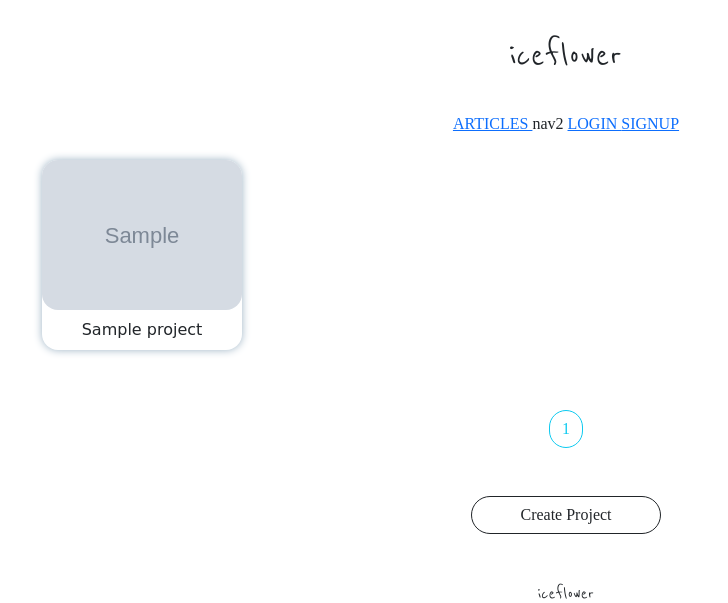
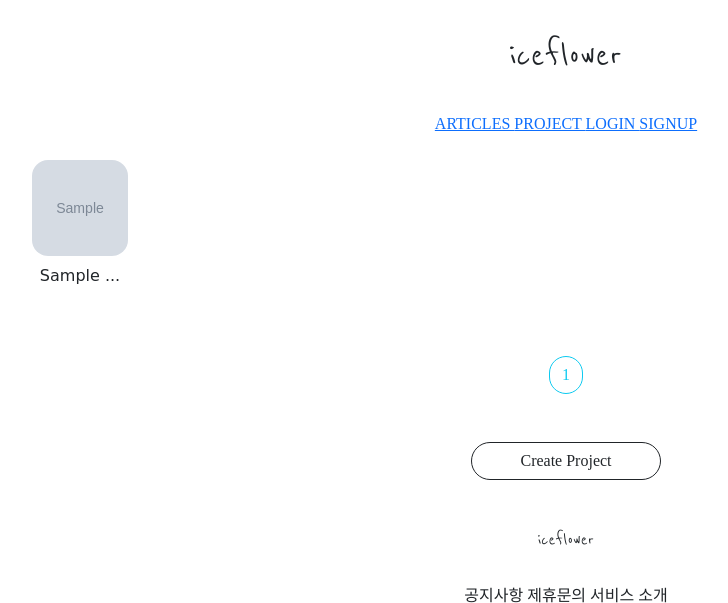
Before and after one commit to hyoung2/2_hihi, a Django app: page /projects/list/ in a window 1280 px wide. Shown: the top 603 px of the page, without its empty margins (74-802 px from the left). Run offline with Django 3.2, Linux system fonts and the light colour scheme; tables that the repository leaves empty hold one stand-in row (values such as "Sample post"); grey boxes marked "Sample" are stand-in pictures; parts of the project's set-up code (start-up, migrations or seed data) failed here and were passed over; some libraries are stand-ins or nearby versions; some web fonts are replaced.

Commit message:
8.18 commit 1

```diff
--- a/projectapp/templates/projectapp/list.html
+++ b/projectapp/templates/projectapp/list.html
@@ -10,18 +10,17 @@
         }
 
         .container div {
-          width: 45%;
-            max-width: 200px;
           display: flex;
           justify-content: center;
           align-items: center;
           border-radius: 1rem;
             flex-direction: column;
-            box-shadow: 0 0 0.5rem #9db3c4;
         }
 
         .container img {
-            width: 100%;
+            width: 6rem;
+            height: 6rem;
+            object-fit: cover;
             border-radius: 1rem;
         }
 
@@ -35,7 +34,7 @@
                 <a href="{% url 'projectapp:detail' pk=project.pk %}">
                     <img src="{{ project.image.url }}" alt="">
                 </a>
-                <span class="my-2 NP">{{ project.name }}</span>
+                <span class="my-2 NP">{{ project.name | truncatechars:10 }}</span>
             </div>
 
         {% endfor %}
--- a/templates/header.html
+++ b/templates/header.html
@@ -9,7 +9,11 @@
                 ARTICLES
             </a>
         </span>
-        <span>nav2</span>
+        <span>
+            <a href="{% url 'projectapp:list' %}">
+                PROJECT
+            </a>
+        </span>
         {% if not user.is_authenticated %}
         <span>
             <a href="{% url 'accountapp:login' %}">
```
